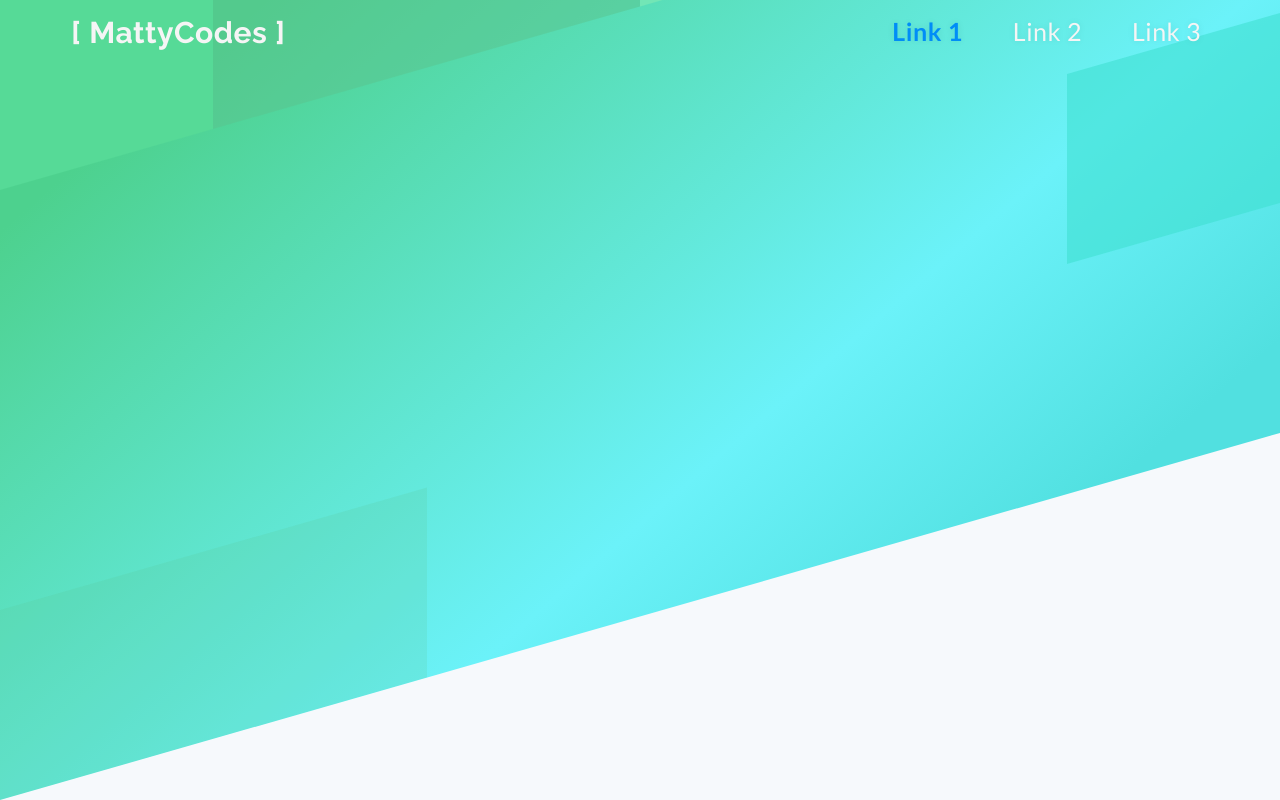
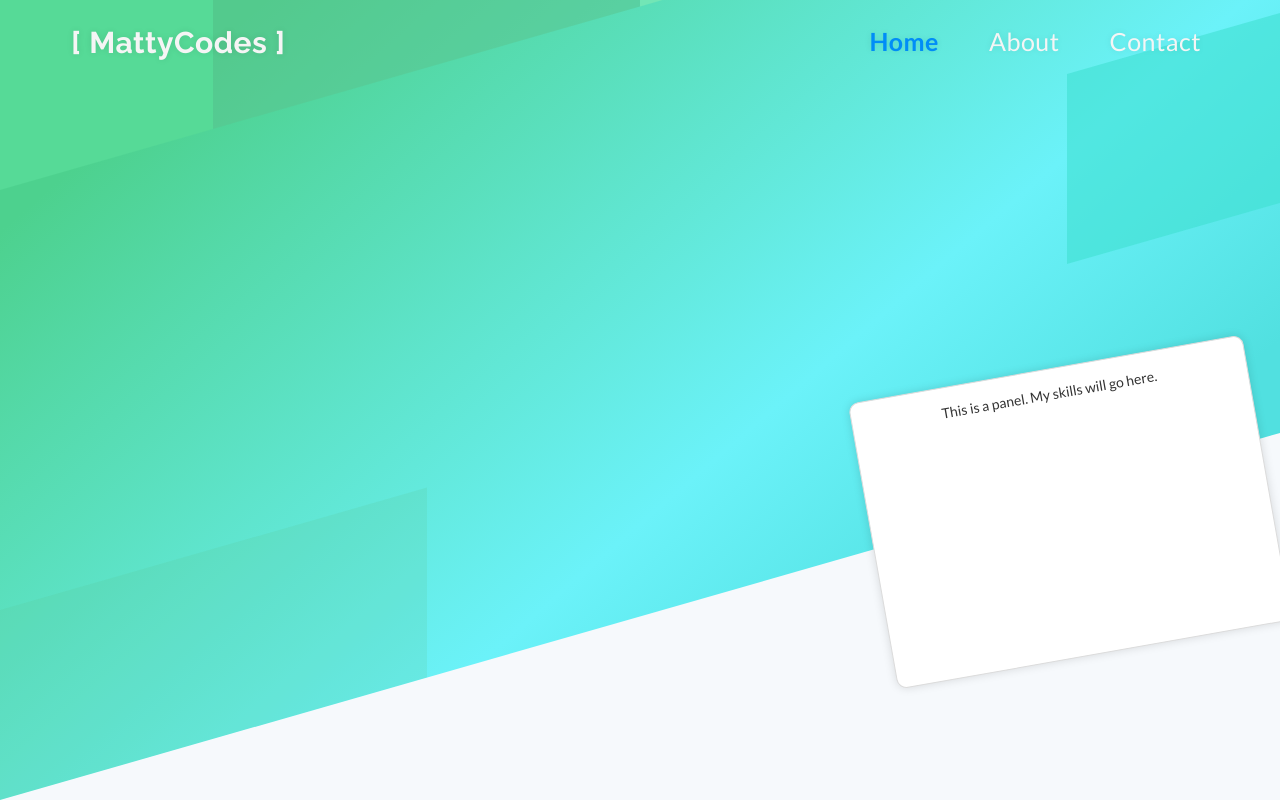
Before and after one commit to MattyCodes/Personal-Website-V4, a Rails app: page / in a window 1280 px wide. Run offline with Rails 7, Linux system fonts and the light colour scheme; some libraries are stand-ins or nearby versions.

Commit message:
New favicon, new styles and navbar stuff.

```diff
--- a/app/assets/stylesheets/application.css
+++ b/app/assets/stylesheets/application.css
@@ -13,6 +13,7 @@ body {
 
 body {
   font-family: 'Lato', sans-serif;
+  min-height: 100vh;
 }
 
 h1,
@@ -34,6 +35,7 @@ h5 {
   color: #F5F5F5;
   letter-spacing: 0.5px;
   word-spacing: 0.5px;
+  margin-top: 10px;
 }
 
 .navbar-default .navbar-brand {
@@ -53,7 +55,6 @@ h5 {
 
 .navbar-default .navbar-nav > li > a:hover {
   background: transparent;
-  transform: scale(1.05);
   color: #F5F5F5;
 }
 
@@ -190,27 +191,16 @@ h5 {
 
 .lifty-button:focus,
 .lifty-button {
-  white-space: nowrap;
-  display: inline-block;
   transition: all .15s ease;
   text-decoration: none;
-  font-size: 15px;
-  font-weight: 600;
-  text-transform: uppercase;
-  letter-spacing: .025em;
-  border-radius: 4px;
-  border: 0;
-  padding: 11px 20px;
   cursor: pointer;
-  background: #F5F5F5;
-  color: #0b4750;
   outline: none;
+  display: inline-block;
 }
 
 .lifty-button:hover,
 .lifty-button:active {
   transform: translateY(-1px);
-  box-shadow: 0 7px 14px rgba(50, 50, 93, .1), 0 3px 6px rgba(0, 0, 0, .08);
   text-decoration: none;
   outline: none;
 }
@@ -223,6 +213,7 @@ h5 {
   transition: all .15s ease;
   font-weight: 600;
   font-family: 'Raleway', sans-serif;
+  text-shadow: 0px 0px 7px #00000017;
 }
 
 .navbar-default .navbar-brand:hover {
@@ -242,3 +233,28 @@ h5 {
     margin-top: 7px;
   }
 }
+
+#flippy-skills-panel {
+  position: absolute;
+  right: -45px;
+  top: 275px;
+  width: 400px;
+  min-height: 290px;
+  transform: rotate(-10deg);
+  box-shadow: 0px 0px 10px #00000021;
+  transition: all 250ms;
+  border: 1px solid #dcdcdc;
+  border-radius: 10px;
+}
+
+@media screen and (max-width: 991px) {
+  #flippy-skills-panel {
+    right: -110px;
+  }
+}
+
+@media screen and (max-width: 767px) {
+  #flippy-skills-panel {
+    opacity: 0;
+  }
+}
--- a/app/views/layouts/_navbar.html.haml
+++ b/app/views/layouts/_navbar.html.haml
@@ -11,6 +11,6 @@
       .container
         .collapse.navbar-collapse#bs-example-navbar-collapse-1
           %ul.nav.navbar-nav.navbar-right
-            %li.active= link_to 'Link 1', '#'
-            %li= link_to 'Link 2', '#'
-            %li= link_to 'Link 3', '#'
+            %li.lifty-button{ class: ( controller?('misc') && action?('home') ? 'active' : '' ) }= link_to 'Home', root_path
+            %li.lifty-button{ class: ( controller?('misc') && action?('about') ? 'active' : '' ) }= link_to 'About', '#'
+            %li.lifty-button{ class: ( controller?('misc') && action?('contact') ? 'active' : '' ) }= link_to 'Contact', '#'
--- a/app/views/misc/home.html.haml
+++ b/app/views/misc/home.html.haml
@@ -1,4 +1,5 @@
-.container-fluid
+.container
   .row
     .col-sm-12.col-md-12.col-lg-12.text-center
-      .container
+      #flippy-skills-panel.panel.panel-body
+        This is a panel. My skills will go here.
```
Also changed, not shown: app/assets/images/favicon.ico.
